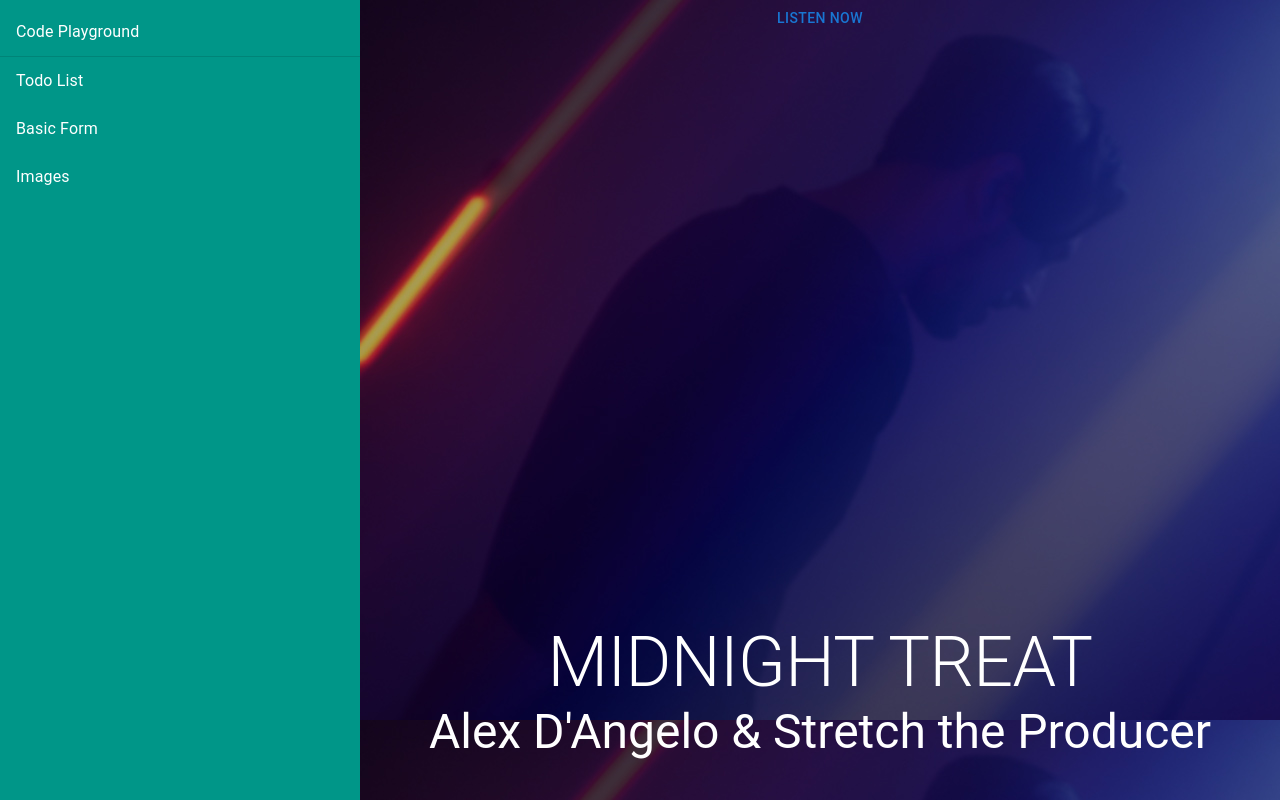
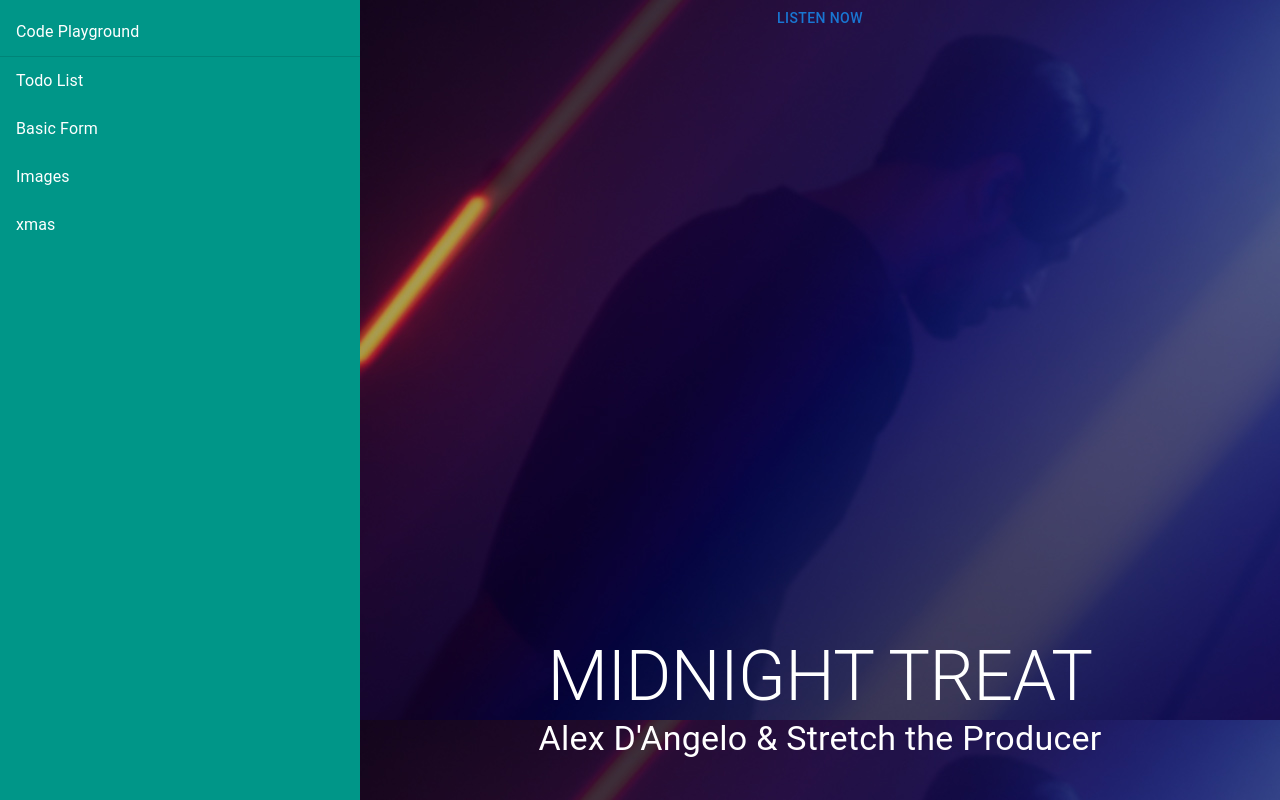
Before and after one commit to alexdangelo86/code-playground, a React (Create React App) app: page / in a window 1280 px wide. Both pictures are taken after a click on the item "Images". Built offline with nearby package versions, Linux system fonts and the light colour scheme.

Commit message:
newxmaspage

```diff
--- a/src/App.js
+++ b/src/App.js
@@ -6,11 +6,13 @@ import { Box } from '@mui/material'
 import { BrowserRouter as Router, Routes, Route } from 'react-router-dom'
 import BasicFrom from './Components/BasicForm'
 import Images from './Components/Images'
+import Xmas from './Components/xmas'
 
 const siteData = [
   { name: 'Todo List', route: '/todo-list', element: <TodoList /> },
   { name: 'Basic Form', route: '/basic-form', element: <BasicFrom /> },
   { name: 'Images', route: '/images', element: <Images /> },
+  { name: 'xmas', route: '/xmas', element: <Xmas /> },
 ]
 
 function App() {
--- a/src/Components/Images.js
+++ b/src/Components/Images.js
@@ -28,7 +28,7 @@ const Images = () => {
         <Typography color="white" variant="h2" fontSize={70}>
           MIDNIGHT TREAT
         </Typography>
-        <Typography color="white" variant="h3">
+        <Typography color="white" variant="h4">
           Alex D&apos;Angelo & Stretch the Producer
         </Typography>
       </Box>
--- /dev/null
+++ b/src/Components/xmas.js
@@ -0,0 +1,8 @@
+import React from 'react'
+import { Box } from '@mui/system'
+
+const Xmas = () => {
+  return <div>Merry Christmas</div>
+}
+
+export default Xmas
```
